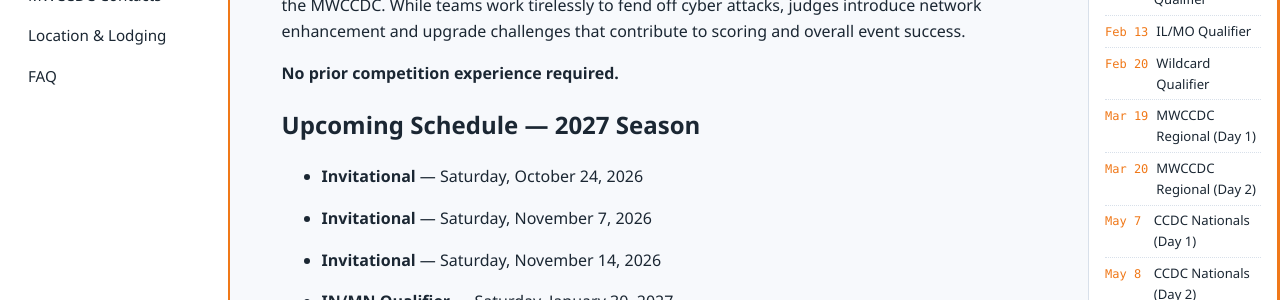
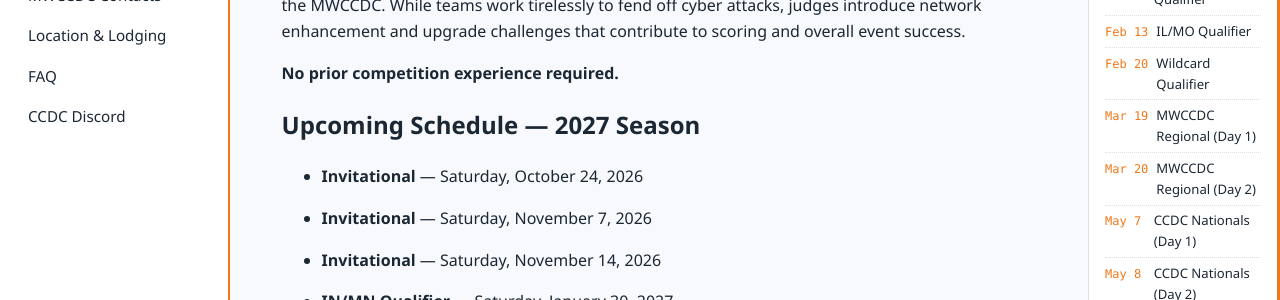
Before and after one commit to MWCCDC/MWCCDC-Web, a Jekyll site: the page built from index.md, in a window 1280 px wide. Shown: the part 479-779 px from the top of the page. Built offline with Jekyll 4.4.1, drawn with Linux system fonts in a browser that asks for light colours.

Commit message:
Update navigation.yml

```diff
--- a/_data/navigation.yml
+++ b/_data/navigation.yml
@@ -18,3 +18,5 @@
   url: /location-lodging/
 - label: FAQ
   url: /faq/
+- label: CCDC Discord
+  url: https://discord.gg/ccdc
```
